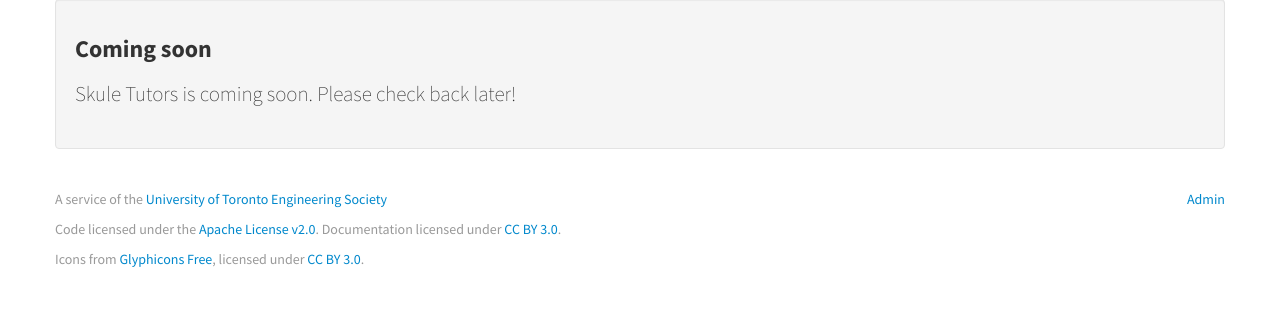
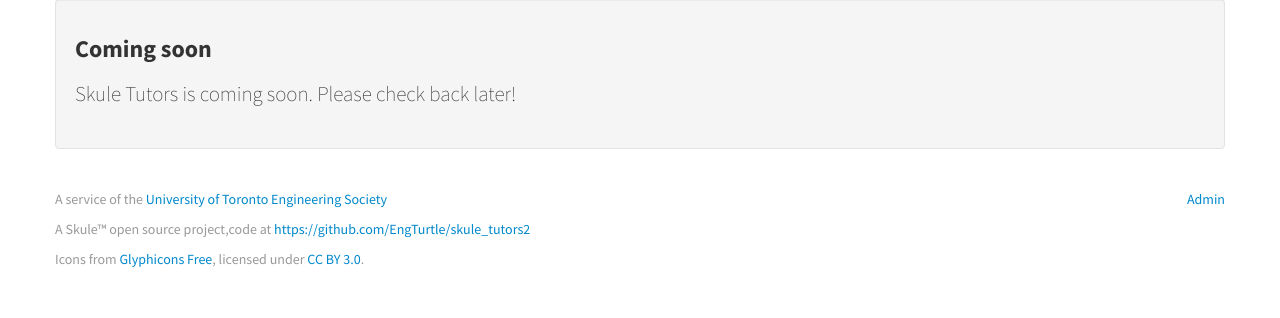
Before and after one commit to skule/skule_tutors2, a Django app: page / in a window 1280 px wide. Shown: the part 482-800 px from the top of the page. Run offline with Django 3.2, Linux system fonts and the light colour scheme; data that the repository does not hold is empty; some libraries are stand-ins or nearby versions.

Commit message:
legal stuff

```diff
--- a/templates/base.html
+++ b/templates/base.html
@@ -137,9 +137,8 @@
                 A service of the <a href="http://skule.ca/about-skule/">University of Toronto Engineering Society</a>
             </p>
 
-            <p class="muted">Code licensed under the <a href="http://www.apache.org/licenses/LICENSE-2.0"
-                                                        target="_blank">Apache License v2.0</a>. Documentation licensed
-                under <a href="http://creativecommons.org/licenses/by/3.0/">CC BY 3.0</a>.</p>
+            <p class="muted">A Skule&trade; open source project,code at
+            <a href="https://github.com/EngTurtle/skule_tutors2">https://github.com/EngTurtle/skule_tutors2</a></p>
 
             <p class="muted">Icons from <a href="http://glyphicons.com">Glyphicons Free</a>,
                 licensed under <a href="http://creativecommons.org/licenses/by/3.0/">CC BY 3.0</a>.</p>
```
Also changed, not shown: README.html (added, +9 -0 lines), 1 other file.
